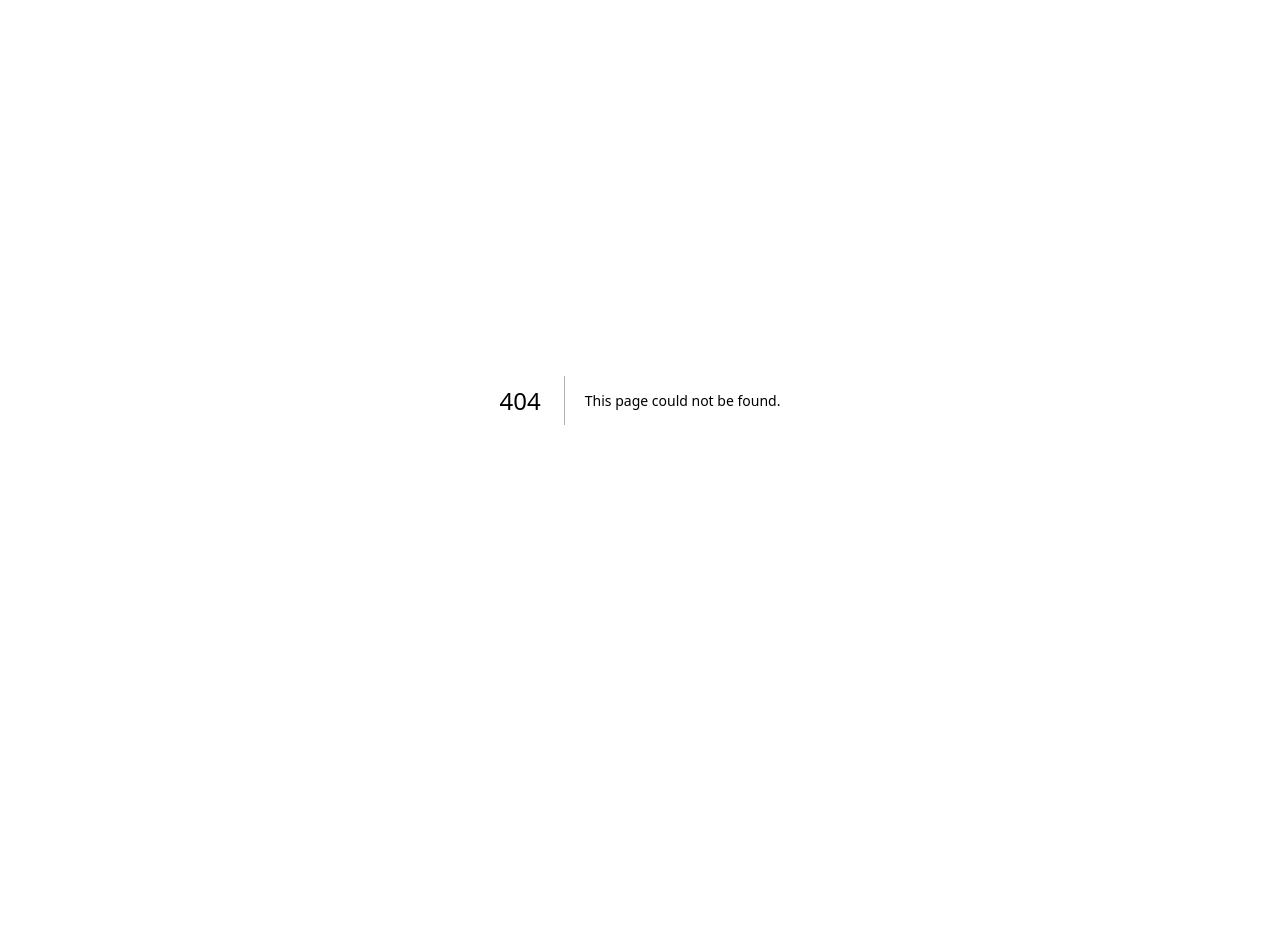
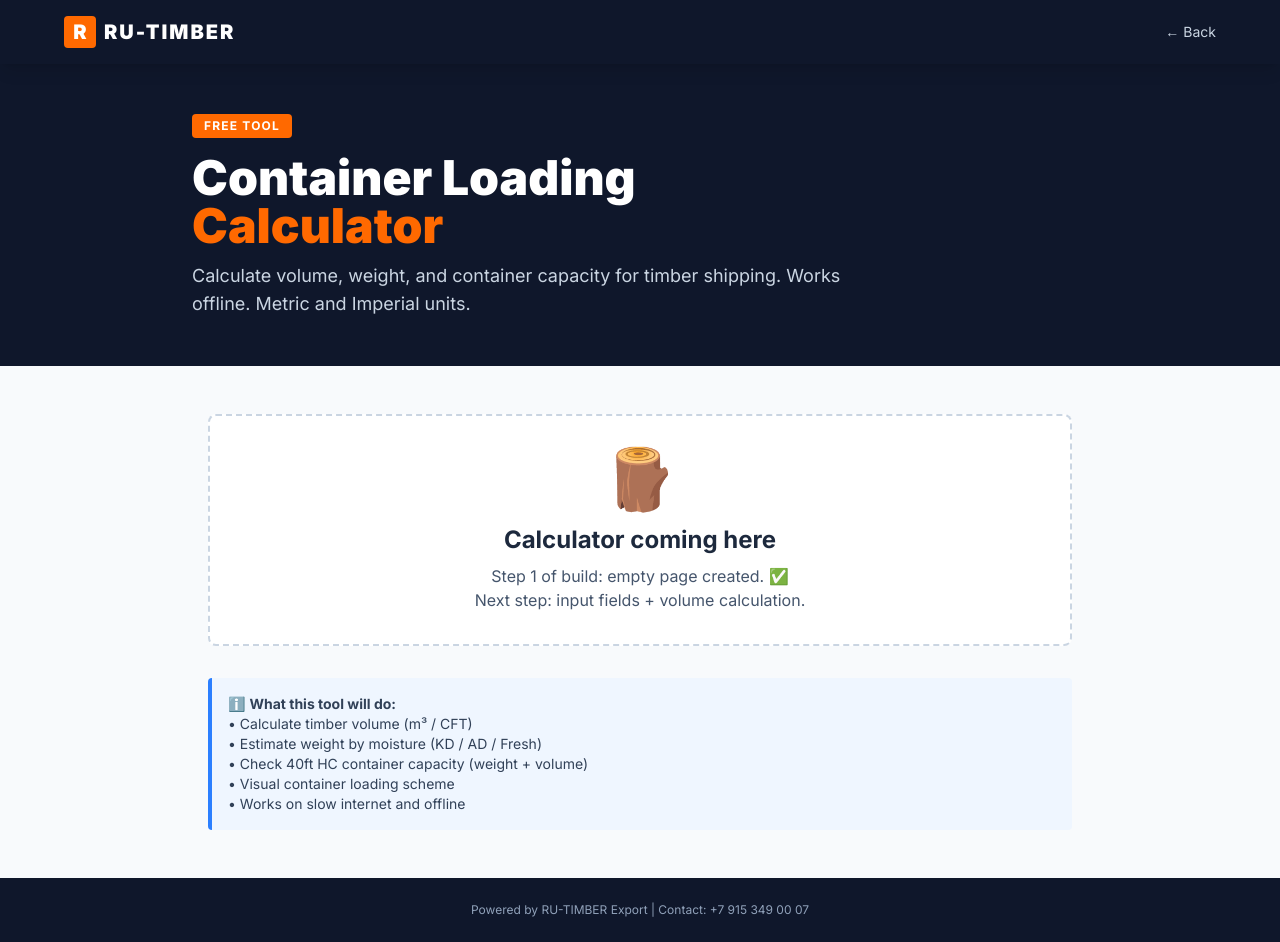
Before and after one commit to ru-timber-export/b2b-export, a Next.js app: page /calculator in a window 1280 px wide. Before the commit this address had no page. Before the commit the page ends 800 px from the top, so only its background shows below. Built offline with nearby package versions, Linux system fonts and the light colour scheme.

Commit message:
Add calculator page skeleton (Step 1)

```diff
--- /dev/null
+++ b/src/app/calculator/page.js
@@ -0,0 +1,65 @@
+"use client";
+import Link from "next/link";
+
+export default function CalculatorPage() {
+  return (
+    <div className="min-h-screen bg-slate-50 font-sans text-slate-800">
+      {/* Навигация */}
+      <nav className="bg-slate-900 text-white p-4 sticky top-0 z-50 shadow-lg">
+        <div className="max-w-6xl mx-auto flex justify-between items-center">
+          <Link href="/" className="flex items-center gap-2">
+            <div className="w-8 h-8 bg-orange-500 rounded flex items-center justify-center font-black text-xl">R</div>
+            <span className="font-black text-xl tracking-widest">RU-TIMBER</span>
+          </Link>
+          <Link href="/" className="text-sm text-slate-300 hover:text-orange-500">← Back</Link>
+        </div>
+      </nav>
+
+      {/* Заголовок */}
+      <header className="bg-slate-900 text-white py-12 px-4">
+        <div className="max-w-4xl mx-auto">
+          <div className="inline-block bg-orange-500 text-white px-3 py-1 rounded text-xs font-bold tracking-widest mb-4">
+            FREE TOOL
+          </div>
+          <h1 className="text-4xl md:text-5xl font-black mb-3">
+            Container Loading<br/>
+            <span className="text-orange-500">Calculator</span>
+          </h1>
+          <p className="text-slate-300 text-lg max-w-2xl">
+            Calculate volume, weight, and container capacity for timber shipping.
+            Works offline. Metric and Imperial units.
+          </p>
+        </div>
+      </header>
+
+      {/* Заглушка */}
+      <main className="max-w-4xl mx-auto px-4 py-12">
+        <div className="bg-white border-2 border-dashed border-slate-300 rounded-lg p-8 text-center">
+          <div className="text-6xl mb-4">🪵</div>
+          <h2 className="text-2xl font-bold mb-2">Calculator coming here</h2>
+          <p className="text-slate-600">
+            Step 1 of build: empty page created. ✅<br/>
+            Next step: input fields + volume calculation.
+          </p>
+        </div>
+
+        {/* Инфо-блок */}
+        <div className="mt-8 bg-blue-50 border-l-4 border-blue-500 p-4 rounded">
+          <p className="text-sm text-slate-700">
+            ℹ️ <strong>What this tool will do:</strong><br/>
+            • Calculate timber volume (m³ / CFT)<br/>
+            • Estimate weight by moisture (KD / AD / Fresh)<br/>
+            • Check 40ft HC container capacity (weight + volume)<br/>
+            • Visual container loading scheme<br/>
+            • Works on slow internet and offline
+          </p>
+        </div>
+      </main>
+
+      {/* Футер */}
+      <footer className="bg-slate-900 text-slate-400 text-center py-6 text-xs">
+        Powered by RU-TIMBER Export | Contact: +7 915 349 00 07
+      </footer>
+    </div>
+  );
+}
```
